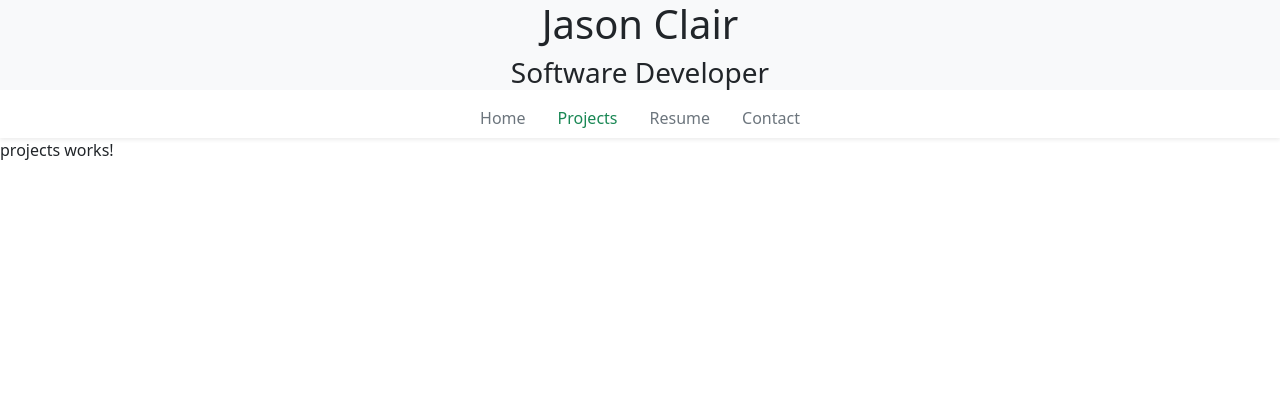
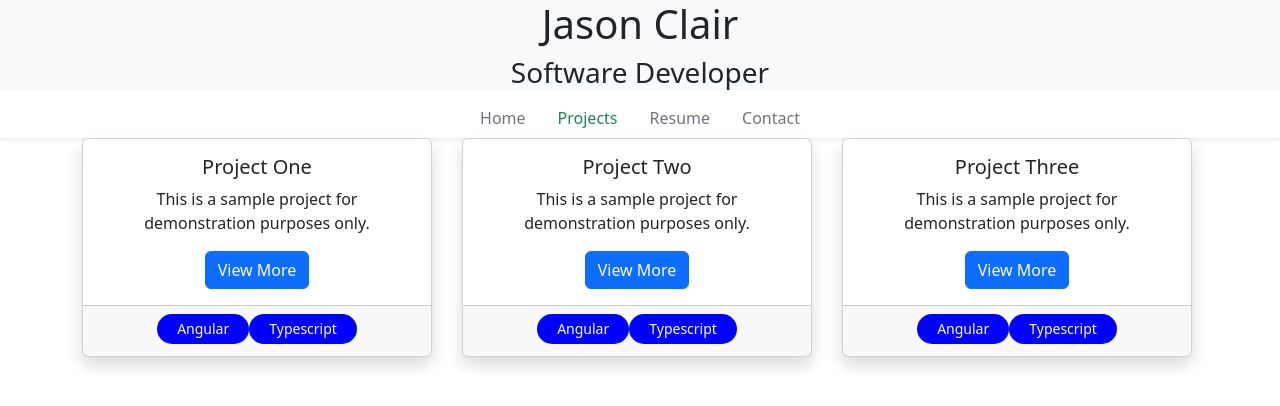
Before and after one commit to jasonclairsoftware/Portfolio, an Angular app: page /projects in a window 1280 px wide. Shown: the top 406 px of the page. Built offline with nearby package versions, Linux system fonts and the light colour scheme.

Commit message:
Added the new project cards

```diff
--- a/src/app/home/home.component.html
+++ b/src/app/home/home.component.html
@@ -1 +1,23 @@
-<p>home works!</p>
+<div class="container">
+  <div class="row">
+    <!--Summery-->
+    <div class="col-lg shadow border m-1">
+      <div class="text-center">
+        <h1>About Me</h1>
+        <img src="../../assets/me.jpg" alt="Me" width="256" height="256" class="rounded-circle">
+        <p>Lorem ipsum dolor sit amet consectetur adipisicing elit. Facere accusantium vel nam odio ducimus saepe ipsum vero rerum dolor? Reiciendis totam cum non impedit, nam laudantium eaque? Ea, eligendi in.
+        </p>
+      </div>
+    </div>
+
+      <!--Second-->
+      <div class="col-lg shadow border m-1">
+        <div class="text-center">
+          <h2>Featured Project</h2>
+        </div>
+      </div>
+
+
+
+  </div>
+</div>
--- /dev/null
+++ b/src/app/project-card/project-card.component.html
@@ -0,0 +1,14 @@
+<div class="card shadow text-center" style="max-width: 350px; min-width: 350px">
+  <div class="card-body">
+    <h5 class="card-title">{{projectName}}</h5>
+    <p class="card-text">This is a sample project for demonstration purposes only.</p>
+    <button class="btn btn-primary">View More</button>
+  </div>
+
+  <div class="card-footer">
+    <div class="d-flex flex-wrap justify-content-center">
+      <div class="tag mg-2 mb-1">Angular</div>
+      <div class="tag mg-2 mb-1">Typescript</div>
+    </div>
+  </div>
+</div>
--- /dev/null
+++ b/src/app/project-card/project-card.component.scss
@@ -0,0 +1,10 @@
+.tag{
+  padding: 0 20px;
+  height: 30px;
+  width: fit-content;
+  font-size: 14px;
+  line-height: 30px;
+  border-radius: 25px;
+  background-color: blue;
+  color: white;
+}
--- a/src/app/projects/projects.component.html
+++ b/src/app/projects/projects.component.html
@@ -1 +1,16 @@
-<p>projects works!</p>
+<div class="container">
+
+  <div class="row">
+    <div class="col-lg-4 col-md-6 mb-4" style="max-width: 380px; min-width: 380px;">
+      <app-project-card [projectName]="'Project One'"></app-project-card>
+    </div>
+    <div class="col-lg-4 col-md-6 mb-4" style="max-width: 380px; min-width: 380px;">
+      <app-project-card [projectName]="'Project Two'"></app-project-card>
+    </div>
+    <div class="col-lg-4 col-md-6 mb-4" style="max-width: 380px; min-width: 380px;">
+      <app-project-card [projectName]="'Project Three'"></app-project-card>
+    </div>
+  </div>
+
+
+</div>
--- a/src/app/projects/projects.component.ts
+++ b/src/app/projects/projects.component.ts
@@ -1,10 +1,11 @@
 import { Component } from '@angular/core';
 import { Title } from '@angular/platform-browser';
+import { ProjectCardComponent } from '../project-card/project-card.component';
 
 @Component({
   selector: 'app-projects',
   standalone: true,
-  imports: [],
+  imports: [ProjectCardComponent],
   templateUrl: './projects.component.html',
   styleUrl: './projects.component.scss'
 })
```
Also changed, not shown: src/app/project-card/project-card.component.ts (added, +12 -0 lines), src/assets/me.jpg (added).
